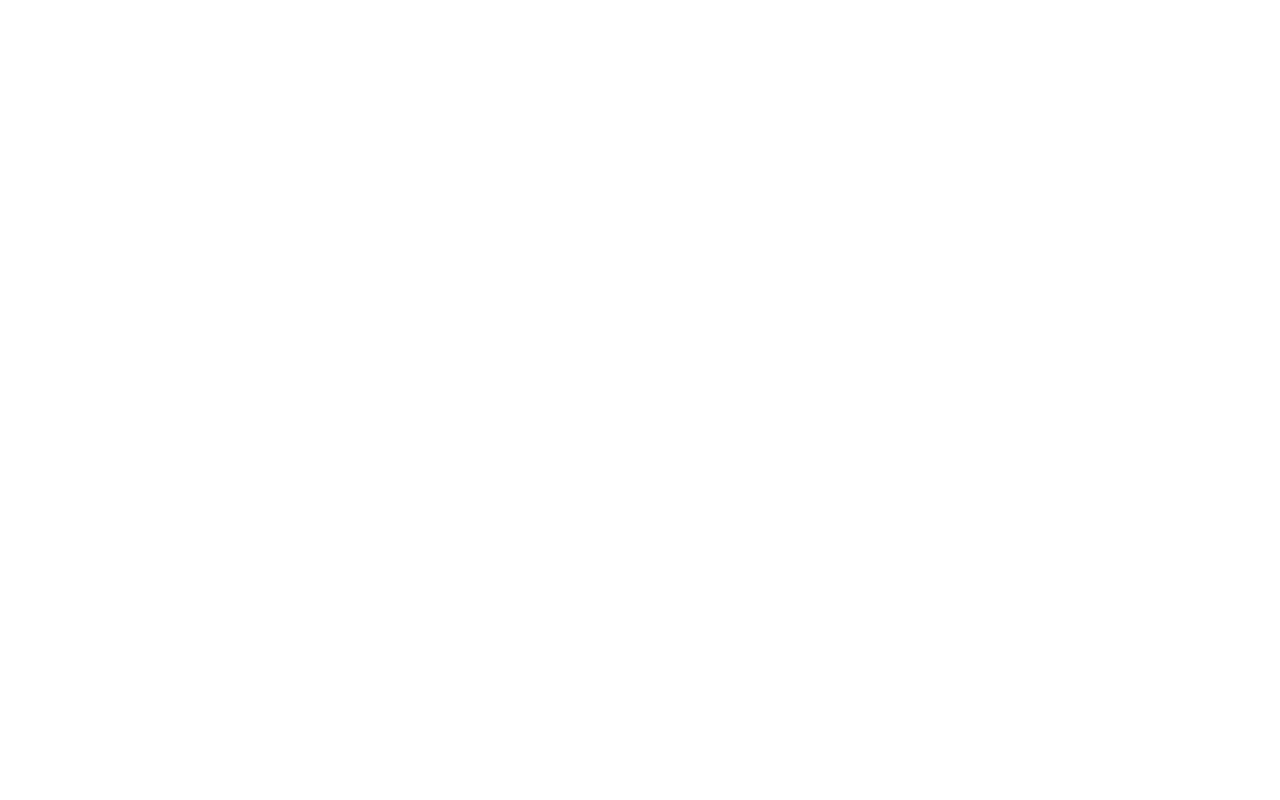
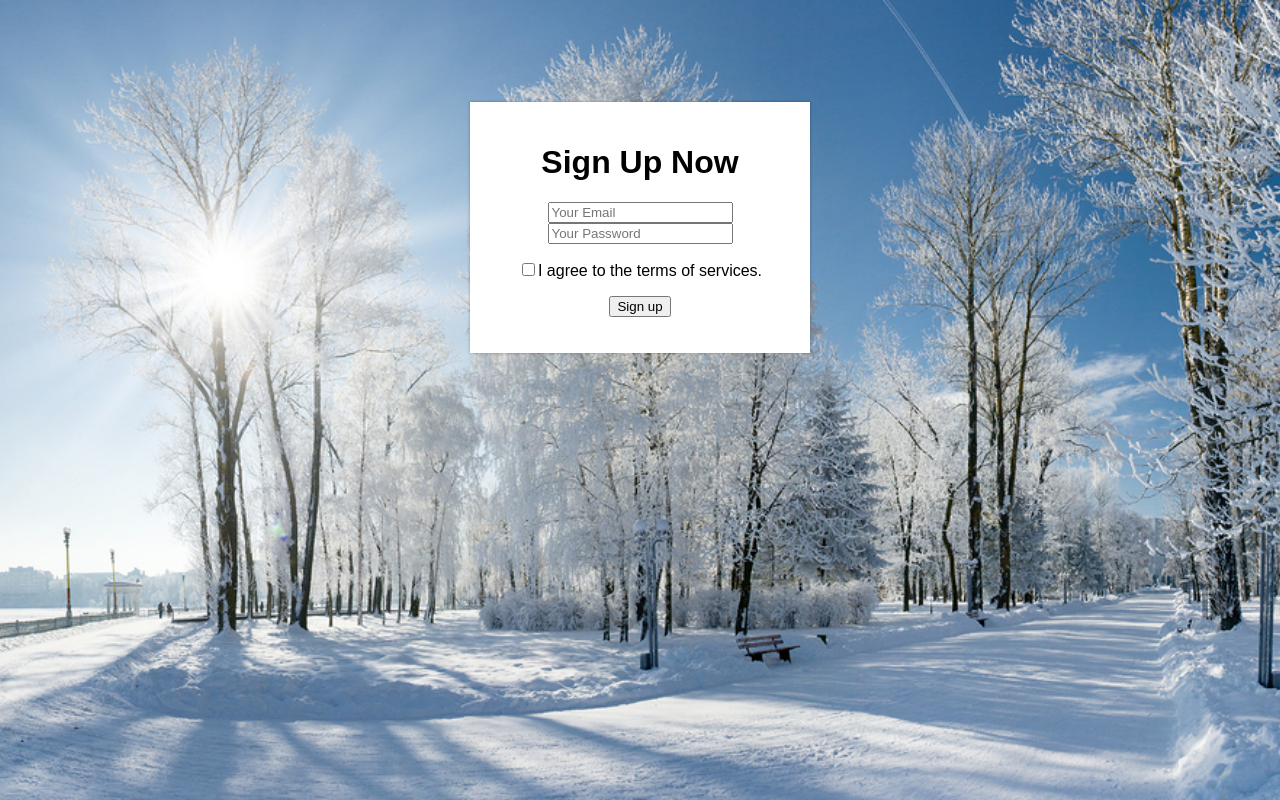
Before and after one commit to seoheelsh/SignUpForm, a plain HTML site: page index.html in a window 1280 px wide. Drawn offline with Linux system fonts and the light colour scheme.

Commit message:
기본틀

```diff
--- a/index.html
+++ b/index.html
@@ -5,6 +5,14 @@
 </head>
 
 <body>
-
+    <div class="sign-up-form">
+        <h1>Sign Up Now</h1>
+        <form>
+            <input type="email" class="input-box" placeholder="Your Email">
+            <input type="password" class="input-box" placeholder="Your Password">
+            <p><span><input type="checkbox"></span>I agree to the terms of services.</p>
+            <button type="button" class="sign-btn">Sign up</button>
+        </form>
+    </div>
 </body>
 </html>
--- a/style.css
+++ b/style.css
@@ -1,4 +1,16 @@
 body{
     margin: 0;
     padding: 0;
+    font-family: sans-serif;
+    background-image: url(background.jpg);
+    background-size: cover;
+    background-position: center;
 }
+.sign-up-form{
+    width: 300px;
+    box-shadow: 0 0 3px 0 rgba(0, 0, 0, 0.3);
+    background: #fff;
+    padding: 20px;
+    margin: 8% auto 0;
+    text-align: center;
+}
```
Also changed, not shown: background.jpg (added).
